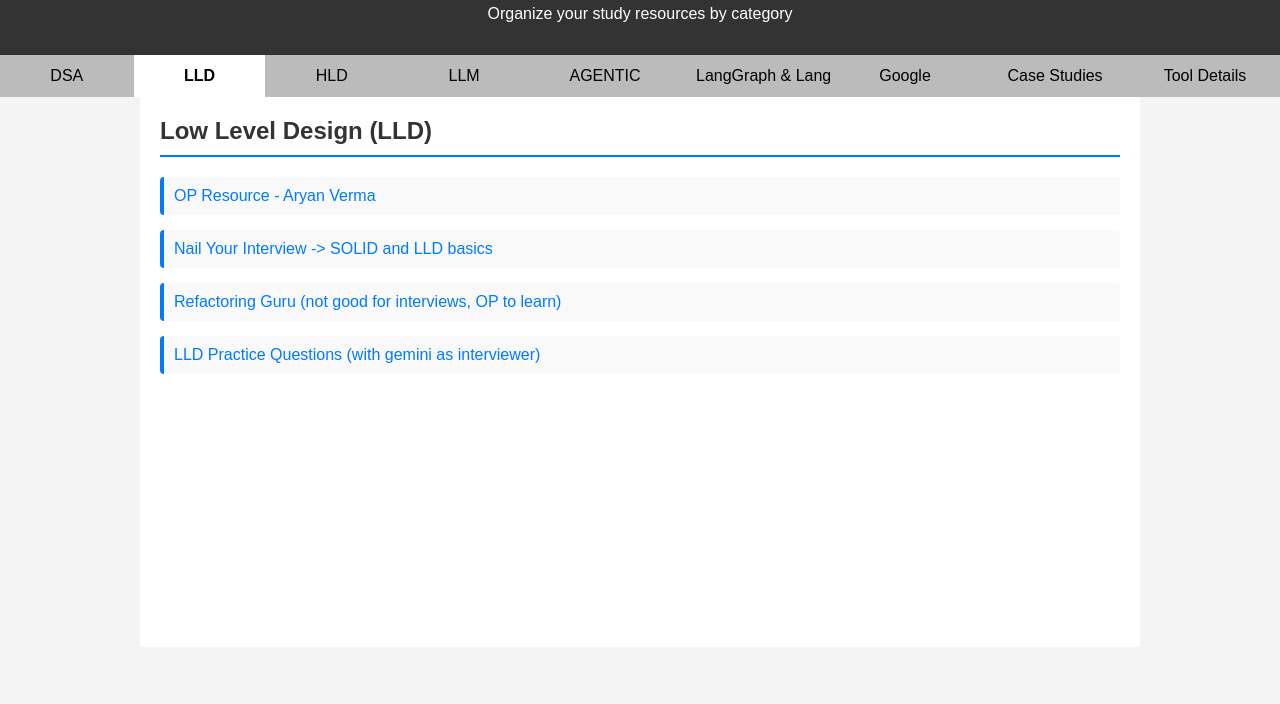
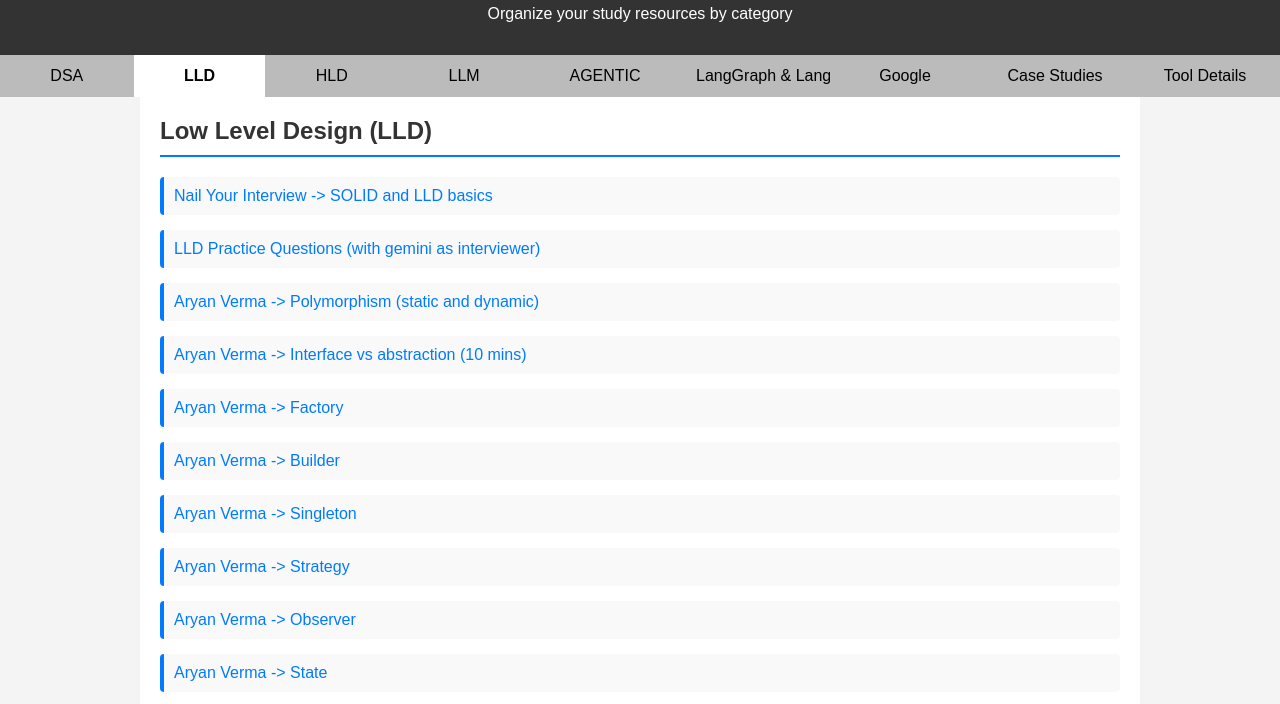
Before and after one commit to Divyanshu2411/Revision, a plain HTML site: page index.html in a window 1280 px wide. Both pictures are taken after a click on the button "LLD". Shown: the part 72-776 px from the top of the page. Drawn offline with Linux system fonts and the light colour scheme.

Commit message:
LLD Resources Updated

```diff
--- a/index.html
+++ b/index.html
@@ -222,10 +222,25 @@
     <div id="lld" class="tab-content">
         <h2>Low Level Design (LLD)</h2>
         <ul>
+            <li><a href="https://nailyourinterview.org/interview-resources/low-level-design/solid-principles/single-responsibility">Nail Your Interview -> SOLID and LLD basics</a></li>
+            <li><a href="https://layrs.me/practice/lld">LLD Practice Questions (with gemini as interviewer)</a></li>
+            <li><a href="https://youtu.be/XPCG24lEGTo?si=-MfoR9biAyZTGQs8&t=2539"> Aryan Verma -> Polymorphism (static and dynamic)</a></li>
+            <li><a href="https://youtu.be/XPCG24lEGTo?si=TfySxwzL8lyIg35K&t=5735"> Aryan Verma -> Interface vs abstraction (10 mins)</a></li>
+            <li><a href="https://youtu.be/qP-0MQOSxrc?si=Dz-vdntqK67WL9xO&t=180"> Aryan Verma -> Factory</a></li>
+            <li><a href="https://youtu.be/j-U1xJ_PaDs?si=vWBJcMEoH3tK38YF&t=328"> Aryan Verma -> Builder</a></li>
+            <li><a href="https://youtu.be/j-U1xJ_PaDs?si=vWBJcMEoH3tK38YF&t=328"> Aryan Verma -> Singleton</a></li>
+            <li><a href="https://youtu.be/AcY2GWHCe7k?si=LTZQ57z_ur8J-DXe&t=257"> Aryan Verma -> Strategy</a></li>
+            <li><a href="https://youtu.be/oCKv6jE62-o?si=7xyzTdeLgBld83Cu&t=61">Aryan Verma -> Observer</a></li>
+            <li><a href="https://youtu.be/uQMiEP52YIg?si=hAfdOYOoq4dxqTkP&t=227">Aryan Verma -> State</a></li>
+            <li><a href="https://youtu.be/78270FDPlZg?si=yZkJKw3jenYmDkFv&t=370">Aryan Verma -> Composite</a></li>
             <li><a href="https://codewitharyan.com/system-design/low-level-design"> OP Resource - Aryan Verma</a></li>
-            <li><a href="https://nailyourinterview.org/interview-resources/low-level-design/solid-principles/single-responsibility">Nail Your Interview -> SOLID and LLD basics</a></li>
             <li><a href="https://refactoring.guru/design-patterns">Refactoring Guru (not good for interviews, OP to learn)</a></li>
-            <li><a href="https://layrs.me/practice/lld">LLD Practice Questions (with gemini as interviewer)</a></li>
+
+
+
+
+
+
             <!-- Add more links here -->
         </ul>
     </div>
```
